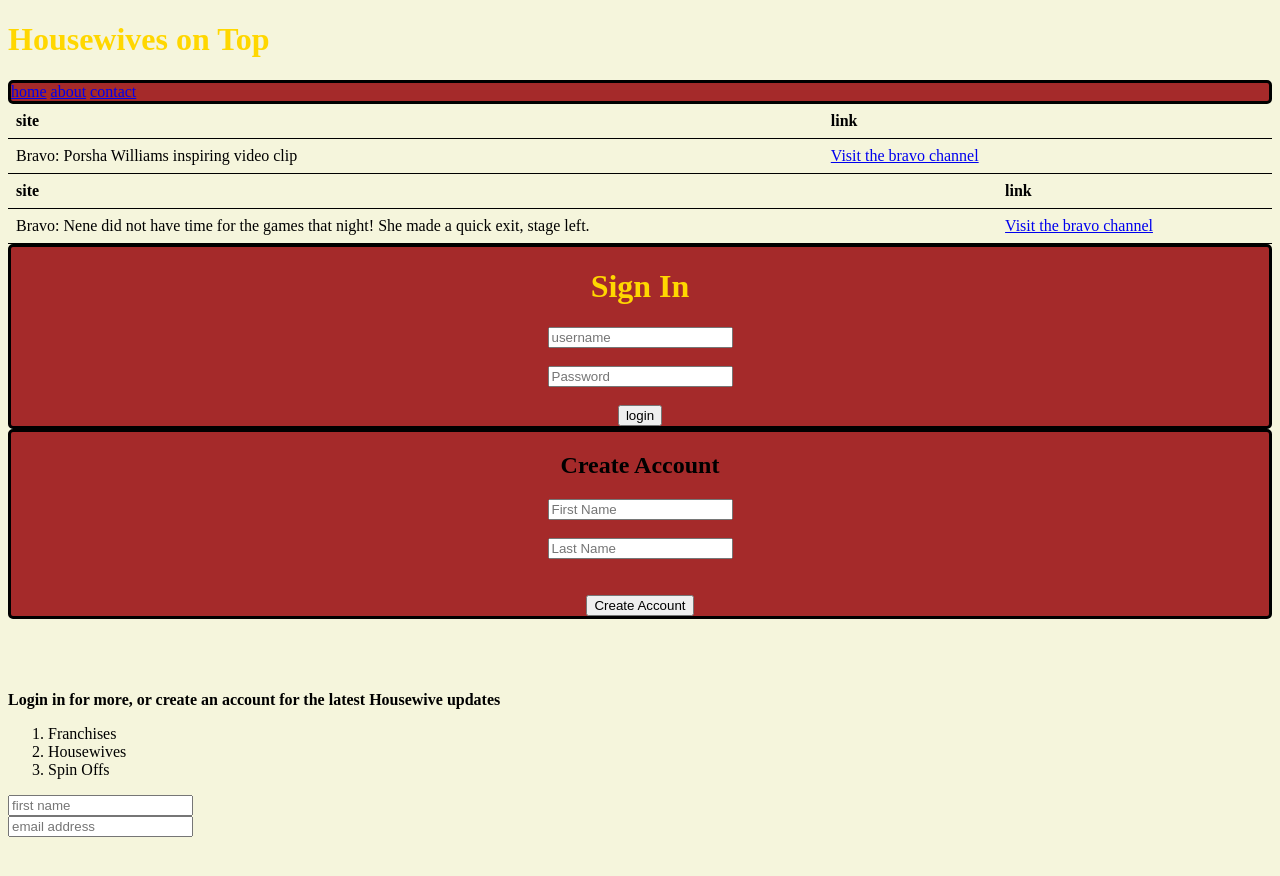
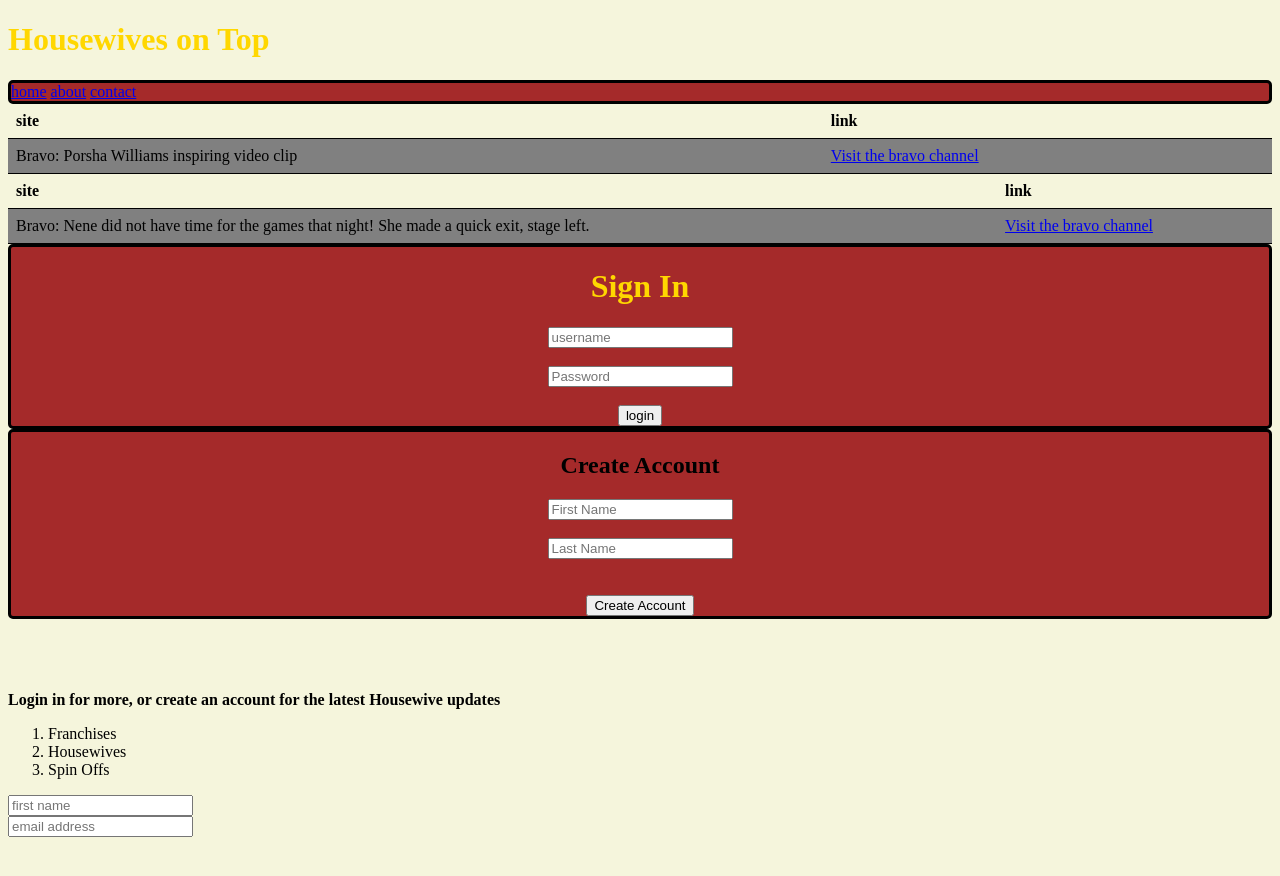
Before and after one commit to donavonhayes/Week7WEBSITE, a plain HTML site: page Week 8 Assignment/contact.html in a window 1280 px wide. Drawn offline with Linux system fonts and the light colour scheme.

Commit message:
8 commit

```diff
--- a/Week 8 Assignment/contact.html
+++ b/Week 8 Assignment/contact.html
@@ -30,6 +30,10 @@
     text-align:left;
     border-bottom: 1px solid black
   }
+
+ tr:nth-child(even) {
+  background-color: grey;
+ }
 
 
   </style>
```
